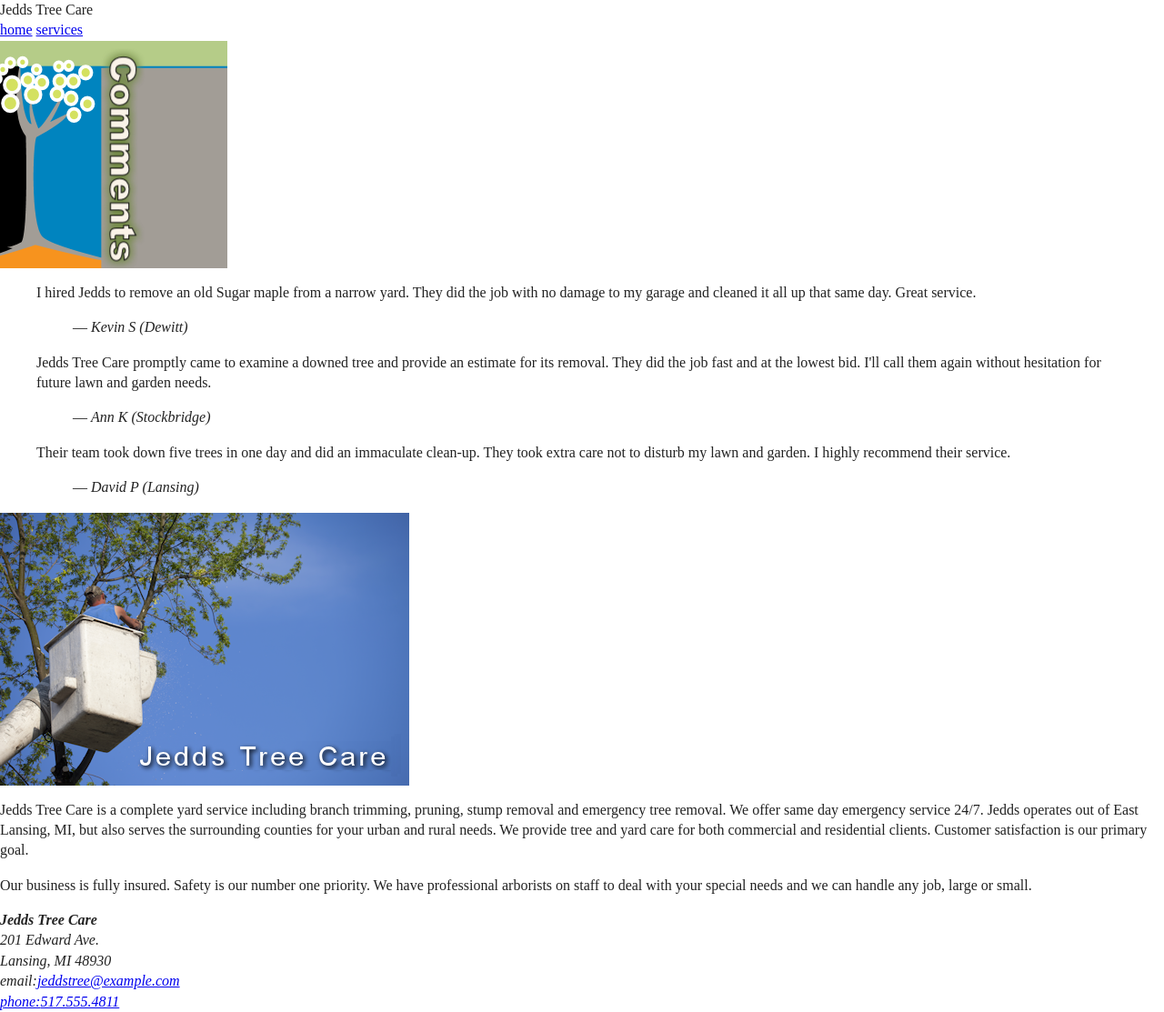
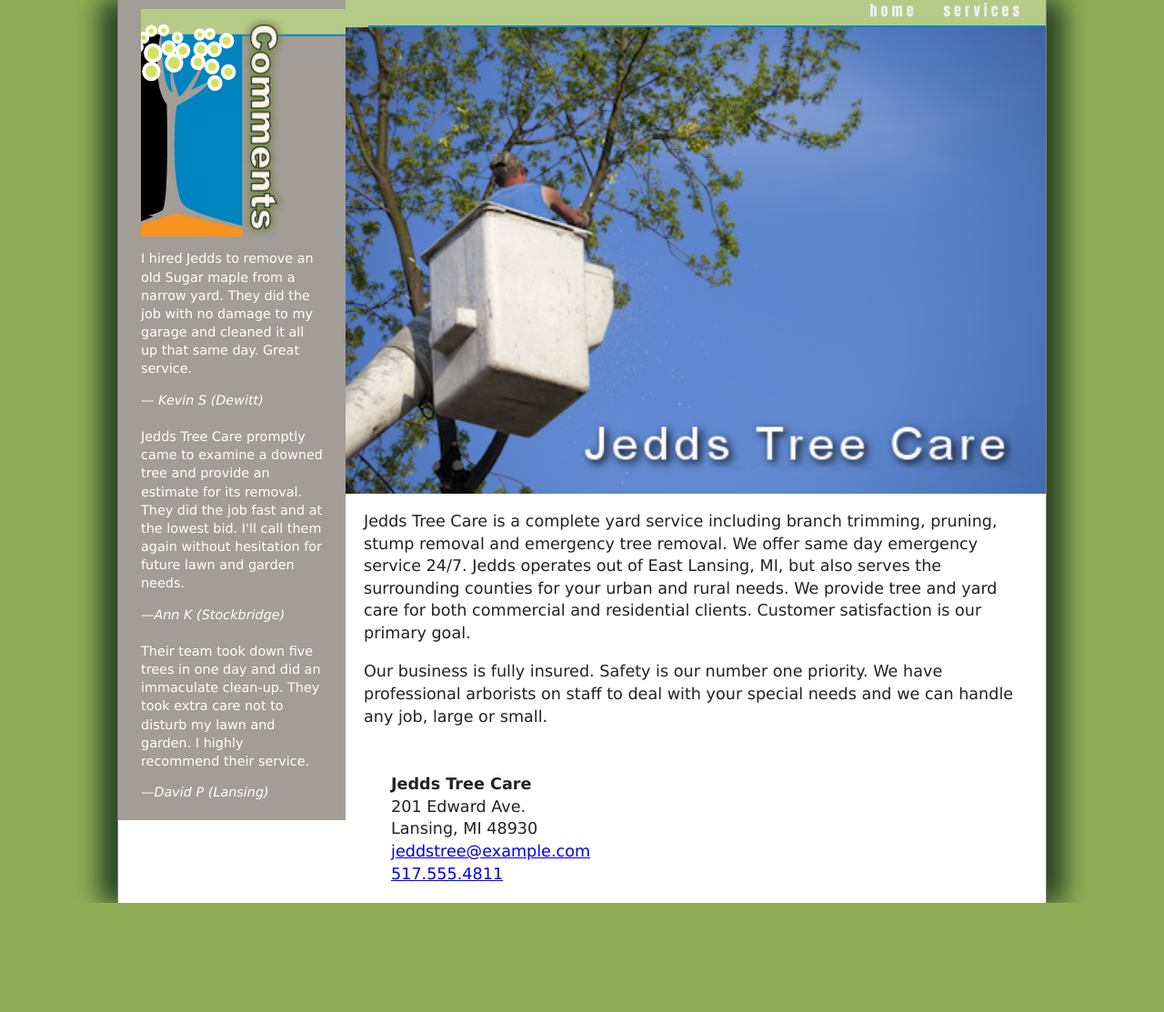
Before and after one commit to daryalahutskaya/unit1caseStudy1, a plain HTML site: page index.html in a window 1280 px wide. Shown: the whole page at 91% size. After the commit the page ends 993 px from the top, so only its background shows below. Drawn offline with Linux system fonts and the light colour scheme.

Commit message:
home work case1

```diff
--- a/jtc_index.html
+++ b/index.html
@@ -1,11 +1,11 @@
 <!doctype html>
 <html>
 <head>
-  <meta charset="utf-8"
+  <meta charset="utf-8">
   <title>Jedds Tree Care</title>
-  <link href="jtc_base.css" rel="stylesheet" />
+  <link rel="stylesheet" href="jtc_base.css" />
 
-<link href="jtc_layout.css" rel="stylsheet" />
+<link rel="stylesheet" href="jtc_layout.css" />
 </head>
 <!--
     New Perspectives on HTML5 and CSS3, 7th Edition
@@ -25,37 +25,37 @@
   <header>
 
 <nav>
+  <ul>
+<!-- see page 56 -->
+<li><a href="jtc_index.html">home</a></li>
 
-<a href="jtc_index.html">home</a>
-
-<a href="jtc_services.html">services</a>
-
+<li><a href="jtc_services.html">services</a></li>
+</ul>
 </nav>
 
 <header/>
-
 <aside>
+  <blockquote>
   <img src="jtc_comments.png" alt="Comments" />
-<blockquote>
   <p>I hired Jedds to remove an old Sugar maple from a narrow yard.
   They did the job with no damage to my garage and cleaned it all up
   that same day. Great service.</p>
-<blockquote>  &mdash; <cite>Kevin S (Dewitt)</cite></blockquote>
+<cite>&mdash; Kevin S (Dewitt)</cite>
 </blockquote>
 
 <blockquote>
   <p>Jedds Tree Care promptly came to examine a downed tree and provide
   an estimate for its removal. They did the job fast and at the lowest bid.
   I'll call them again without hesitation for future lawn and garden needs.</p>
-<blockquote>  &mdash; <cite>Ann K (Stockbridge)</cite></blockquote>
+  <cite>&mdash;Ann K (Stockbridge)</cite>
 
 </blockquote>
+
 <blockquote>
-
 <p>Their team took down five trees in one day and did an immaculate clean-up.
   They took extra care not to disturb my lawn and garden. I highly recommend
   their service.</p>
-<blockquote>  &mdash;  <cite>David P (Lansing)</cite></blockquote>
+  <cite>&mdash;David P (Lansing)</cite>
 </blockquote>
 
 
@@ -63,23 +63,25 @@
 
 <article>
   <header>
-    <img src="jtc_photo1.png" alt="Jedds Tree Care" />
+    <img src="jtc_photo1.png" alt="Jedds Tree Care">
   </header>
-<p>  Jedds Tree Care is a complete yard service including branch trimming, pruning,
+<p>Jedds Tree Care is a complete yard service including branch trimming, pruning,
   stump removal and emergency tree removal. We offer same day emergency service 24/7.
   Jedds operates out of East Lansing, MI, but also serves the surrounding counties
   for your urban and rural needs. We provide tree and yard care for both commercial
   and residential clients. Customer satisfaction is our primary goal.</p>
 
-<p>  Our business is fully insured. Safety is our number one priority. We have
+<p>Our business is fully insured. Safety is our number one priority. We have
   professional arborists on staff to deal with your special needs and we can
   handle any job, large or small.</p>
 
-<address><strong>Jedds Tree Care<br /></strong>
-  201 Edward Ave.<br />
-  Lansing, MI 48930 <br />
-  email:<a href="mailto:jeddstree@example.com">jeddstree@example.com<br />
-  phone:<a href="tel:+15175554811">517.555.4811</a>
+<address>
+  <strong>Jedds Tree Care</strong><br>
+  201 Edward Ave.<br>
+  Lansing, MI 48930 <br>
+  <a href="mailto:jeddstree@example.com">jeddstree@example.com</a><br>
+  <a href="tel:+15175554811">517.555.4811</a>
+
 </address>
 
 </article>
```
Also changed, not shown: services.html (renamed from jtc_services.html).
